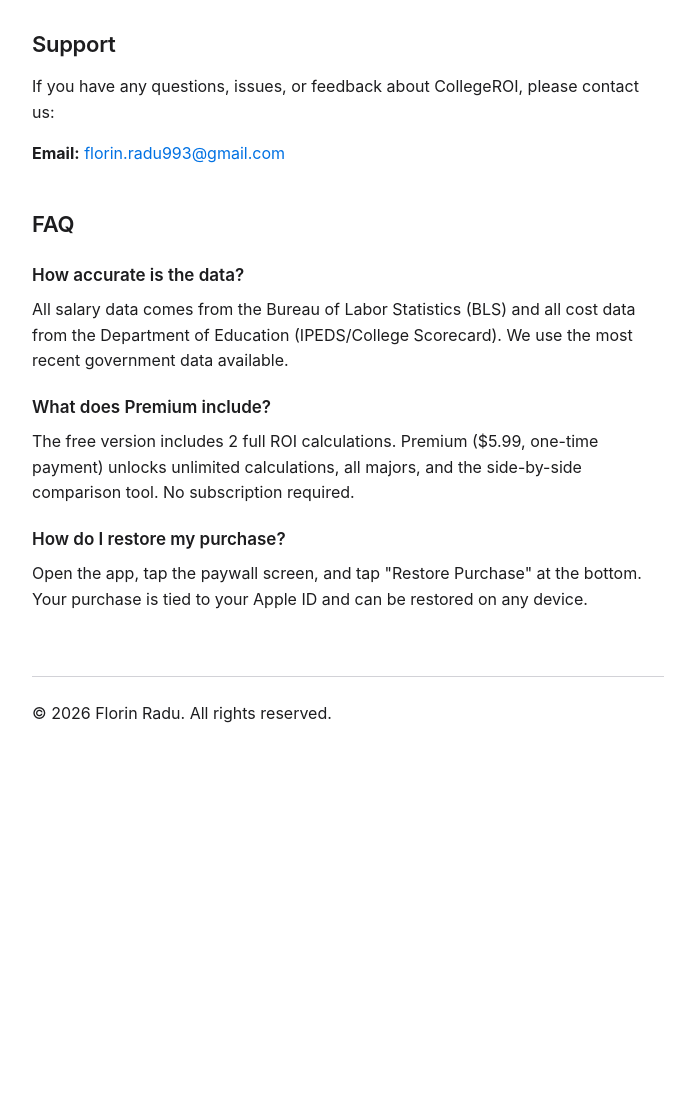
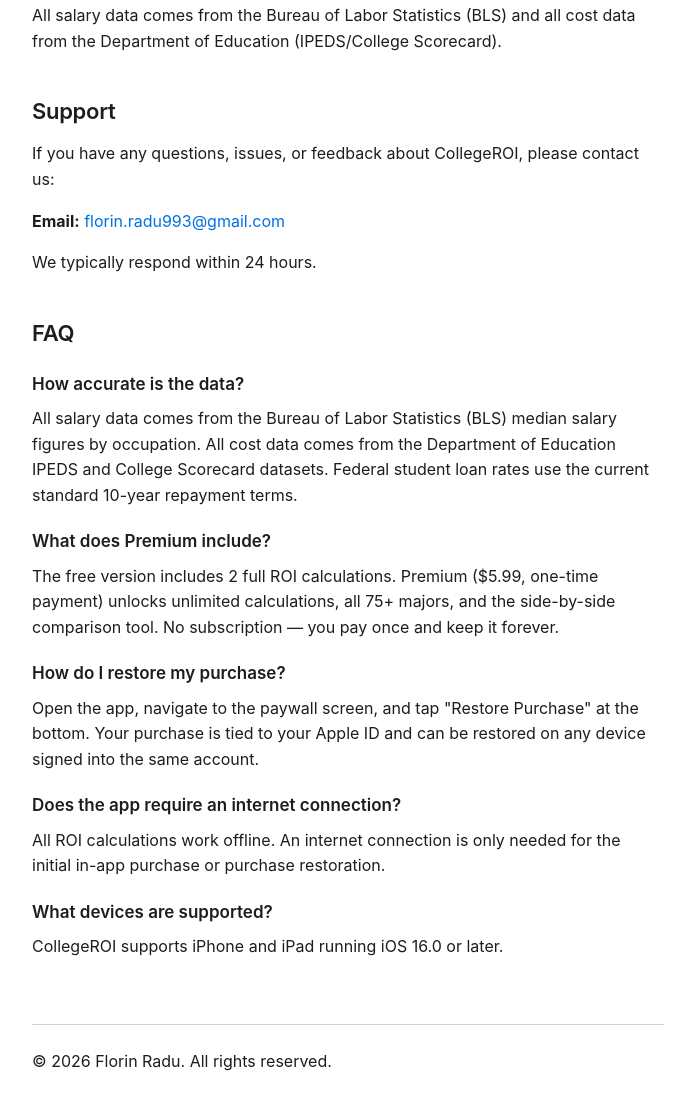
Before and after one commit to RZX6R/collegeroi-support, a plain HTML site: page index.html in a window 1280 px wide. Shown: the part 429-1538 px from the top of the page, without its empty margins (292-972 px from the left). Before the commit the page ends 1232 px from the top, so only its background shows below. Drawn offline with Linux system fonts and the light colour scheme.

Commit message:
Update support page

```diff
--- a/index.html
+++ b/index.html
@@ -11,6 +11,7 @@
   h1 { font-size: 32px; font-weight: 700; letter-spacing: -0.5px; margin-bottom: 8px; }
   .subtitle { font-size: 17px; color: #86868b; margin-bottom: 48px; }
   h2 { font-size: 22px; font-weight: 600; margin-top: 40px; margin-bottom: 12px; letter-spacing: -0.3px; }
+  h3 { font-size: 17px; font-weight: 600; margin-top: 20px; margin-bottom: 8px; }
   p { font-size: 16px; color: #1d1d1f; margin-bottom: 16px; }
   a { color: #0071e3; text-decoration: none; }
   a:hover { text-decoration: underline; }
@@ -22,8 +23,8 @@
 <body>
 <div class="container">
   <div class="nav">
-    <a href="/">Support</a>
-    <a href="/collegeroi-support/privacy.html">Privacy Policy</a>
+    <a href="index.html">Support</a>
+    <a href="privacy.html">Privacy Policy</a>
   </div>
 
   <h1>CollegeROI</h1>
@@ -31,20 +32,29 @@
 
   <h2>About</h2>
   <p>CollegeROI calculates the real return on investment for any college degree — by school type and major. See exactly when your degree pays for itself, how much you'll actually take home after loans, and whether your education is a smart investment.</p>
+  <p>All salary data comes from the Bureau of Labor Statistics (BLS) and all cost data from the Department of Education (IPEDS/College Scorecard).</p>
 
   <h2>Support</h2>
   <p>If you have any questions, issues, or feedback about CollegeROI, please contact us:</p>
   <p><strong>Email:</strong> <a href="mailto:florin.radu993@gmail.com">florin.radu993@gmail.com</a></p>
+  <p>We typically respond within 24 hours.</p>
 
   <h2>FAQ</h2>
-  <h3 style="font-size:17px; font-weight:600; margin-top:20px; margin-bottom:8px;">How accurate is the data?</h3>
-  <p>All salary data comes from the Bureau of Labor Statistics (BLS) and all cost data from the Department of Education (IPEDS/College Scorecard). We use the most recent government data available.</p>
 
-  <h3 style="font-size:17px; font-weight:600; margin-top:20px; margin-bottom:8px;">What does Premium include?</h3>
-  <p>The free version includes 2 full ROI calculations. Premium ($5.99, one-time payment) unlocks unlimited calculations, all majors, and the side-by-side comparison tool. No subscription required.</p>
+  <h3>How accurate is the data?</h3>
+  <p>All salary data comes from the Bureau of Labor Statistics (BLS) median salary figures by occupation. All cost data comes from the Department of Education IPEDS and College Scorecard datasets. Federal student loan rates use the current standard 10-year repayment terms.</p>
 
-  <h3 style="font-size:17px; font-weight:600; margin-top:20px; margin-bottom:8px;">How do I restore my purchase?</h3>
-  <p>Open the app, tap the paywall screen, and tap "Restore Purchase" at the bottom. Your purchase is tied to your Apple ID and can be restored on any device.</p>
+  <h3>What does Premium include?</h3>
+  <p>The free version includes 2 full ROI calculations. Premium ($5.99, one-time payment) unlocks unlimited calculations, all 75+ majors, and the side-by-side comparison tool. No subscription — you pay once and keep it forever.</p>
+
+  <h3>How do I restore my purchase?</h3>
+  <p>Open the app, navigate to the paywall screen, and tap "Restore Purchase" at the bottom. Your purchase is tied to your Apple ID and can be restored on any device signed into the same account.</p>
+
+  <h3>Does the app require an internet connection?</h3>
+  <p>All ROI calculations work offline. An internet connection is only needed for the initial in-app purchase or purchase restoration.</p>
+
+  <h3>What devices are supported?</h3>
+  <p>CollegeROI supports iPhone and iPad running iOS 16.0 or later.</p>
 
   <div class="footer">
     <p>&copy; 2026 Florin Radu. All rights reserved.</p>
```
